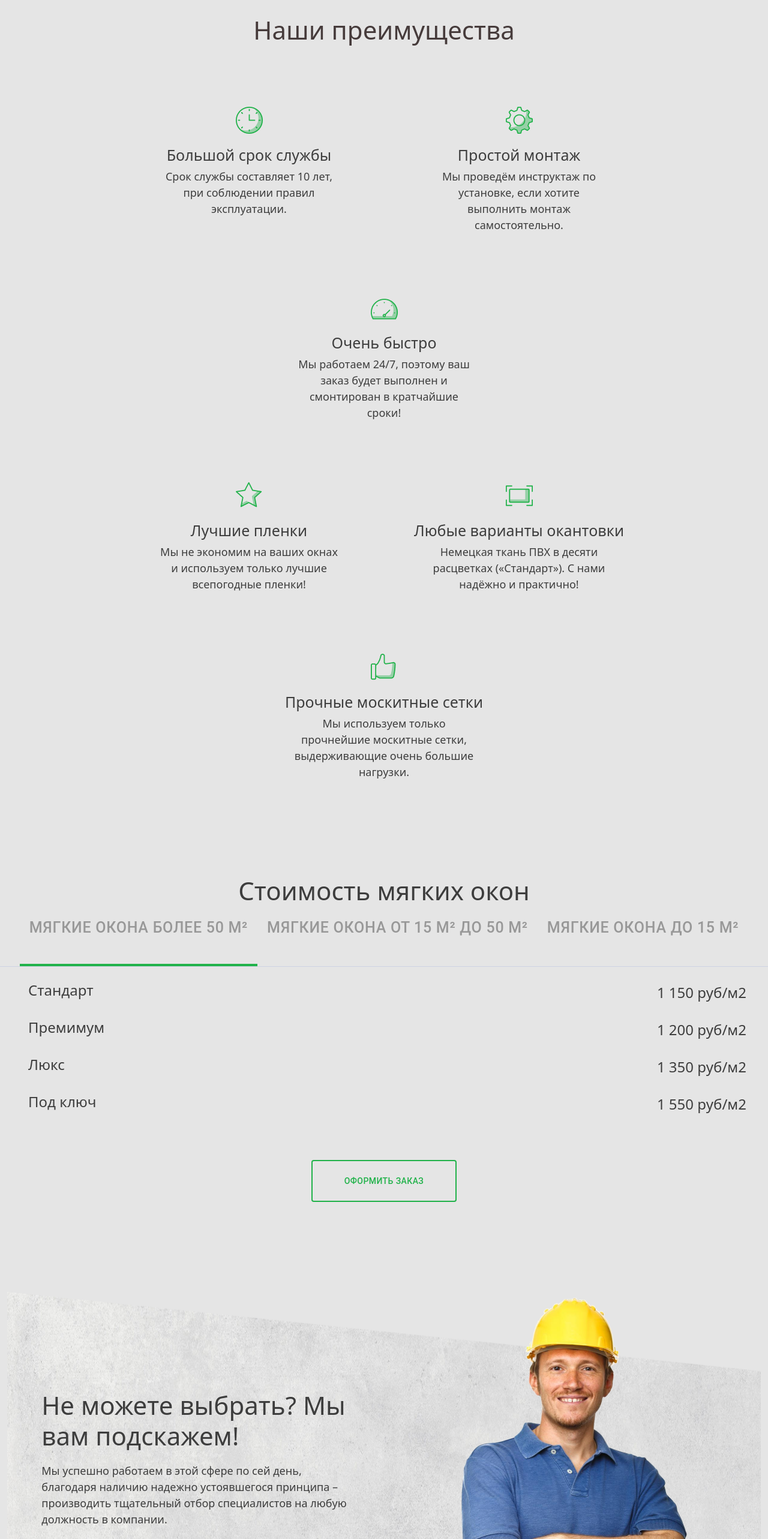
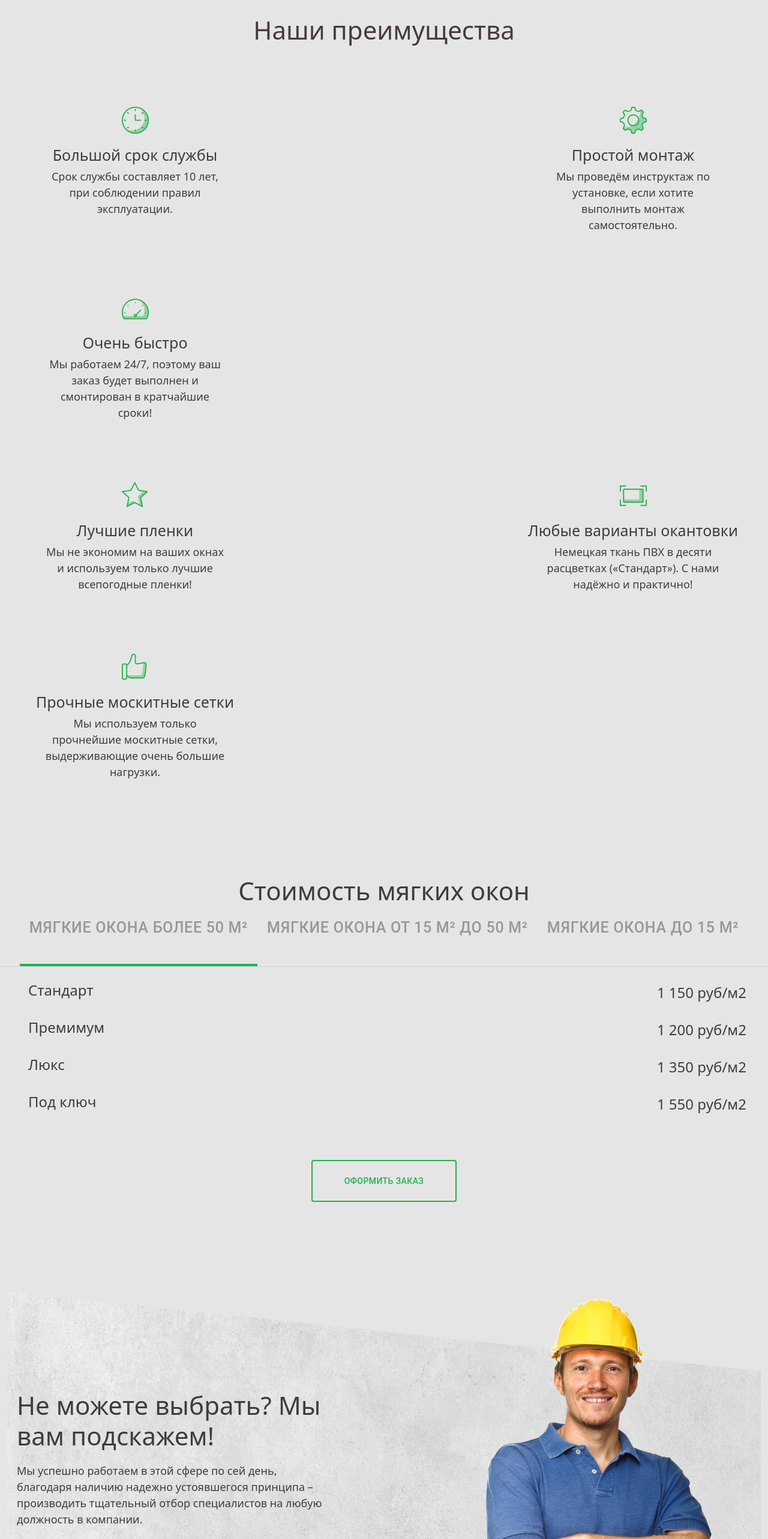
Before and after one commit to RafoBunyatyan/Soft-Windows__Figma, a React (Create React App) app: page / in a window 1280 px wide. Shown: the part 2080-4646 px from the top of the page at 60% size. Built offline with nearby package versions, Linux system fonts and the light colour scheme.

Commit message:
last commit

```diff
--- a/src/components/AdviseYou/Advise_You.js
+++ b/src/components/AdviseYou/Advise_You.js
@@ -11,7 +11,7 @@ function Advise_You() {
 			<Container className='advise_container' style={{ width: '100%', maxWidth: '100%', margin: '100px auto 150px', }}>
 				<Row>
 					<Image src={Rectangle} alt='Rectangle!' className='advise_imgRectangle' style={{ height: '661px', }} />
-					<Col className='advise_section' style={{ maxWidth: '1600px', margin: 'auto', display: 'flex', justifyContent: 'space-around', marginTop: '-654px', }}>
+					<Col className='advise_section' style={{ maxWidth: '1600px', margin: 'auto', display: 'flex', justifyContent: 'space-between', marginTop: '-654px', }}>
 						<Col className="" style={{ marginLeft: '1rem', maxWidth: '512px', display: 'flex', justifyContent: 'center', alignItems: 'flex-start', flexDirection: 'column', }}>
 							<h2 className='advise_title' style={{ fontSize: '42px', marginBottom: '20px', }}>Не можете выбрать? Мы вам подскажем!</h2>
 							<p className='advise_text' style={{ fontSize: '18px', marginBottom: '25px', }}>Мы успешно работаем в этой сфере по сей день, благодаря наличию надежно устоявшегося принципа – производить тщательный отбор специалистов на любую должность в компании.</p>
--- a/src/components/OurAdvantages/Our_Advantages.js
+++ b/src/components/OurAdvantages/Our_Advantages.js
@@ -16,7 +16,7 @@ function Our_Advantages() {
 					<h2 className='article_ourTitle' style={{ fontSize: '42px', color: '#463B3B', display: 'flex', color: 'rgb(70, 59, 59)', alignItems: 'center', flexDirection: 'column', marginBottom: '3.1rem', }}>
 						Наши преимущества
 					</h2>
-					<Col lg={12} className='article_about' style={{ display: 'flex', flexWrap: 'wrap', padding: '0', justifyContent: 'center', }}>
+					<Col lg={12} className='article_about' style={{ display: 'flex', flexWrap: 'wrap', padding: '0', justifyContent: 'space-between', }}>
 						<Col lg={6} className='article_container'>
 							<Image fluid className='' src={Frame} alt='Frame!' style={{ margin: '38px 0px 20px', }} />
 							<h4 className='article_ourSub_Title' style={{ fontSize: '25px', marginBottom: '0.5rem', }}>Большой срок службы</h4>
@@ -33,7 +33,7 @@ function Our_Advantages() {
 							<p className='article_our' style={{ maxWidth: '294px', }}>Мы работаем 24/7, поэтому ваш заказ будет выполнен и смонтирован в кратчайшие сроки!</p>
 						</Col>
 					</Col>
-					<Col lg={12} className='article_about' style={{ display: 'flex', flexWrap: 'wrap', padding: '0', justifyContent: 'center', }}>
+					<Col lg={12} className='article_about' style={{ display: 'flex', flexWrap: 'wrap', padding: '0', justifyContent: 'space-between', }}>
 						<Col lg={6} className='article_container'>
 							<Image fluid src={Frame3} alt='Frame3!' style={{ margin: '38px 0px 20px', }} />
 							<h4 className='article_ourSub_Title' style={{ fontSize: '25px', marginBottom: '0.5rem', }}>Лучшие пленки</h4>
--- a/src/components/OurWork/Our_Work.js
+++ b/src/components/OurWork/Our_Work.js
@@ -30,7 +30,7 @@ function Our_Work() {
 						</Tabs>
 					</Box>
 					<Carousel variant="dark">
-						<Carousel.Item style={{ display: 'flex', justifyContent: 'center', flexWrap: 'wrap', }}>
+						<Carousel.Item style={{ display: 'flex', justifyContent: 'space-around', flexWrap: 'wrap', }}>
 							<Carousel.Caption className='Our_Work_caption' style={{ color: '#5B5B5B', paddingLeft: '2.2rem', }}>
 								<Col>
 									<Image src={Our_Work_0} alt="Our_Work_0!" style={{ width: '100%', }} />
--- a/src/components/PVCCurtains/O_PVC_Curtains.js
+++ b/src/components/PVCCurtains/O_PVC_Curtains.js
@@ -7,7 +7,7 @@ function O_PVC_Curtains() {
 		<>
 			<Container fluid style={{ maxWidth: '1600px', margin: '0 auto 150px', }}>
 				<Row>
-					<Col className='Curtains_about' style={{ display: 'flex', alignItems: 'center', justifyContent: 'center', color: '#5B5B5B', fontSize: '18px', }}>
+					<Col className='Curtains_about' style={{ display: 'flex', alignItems: 'center', justifyContent: 'space-around', color: '#5B5B5B', fontSize: '18px', }}>
 						<Col className='Curtains_content' style={{ maxWidth: '645px', }}>
 							<p>Мягкие окна или как еще их называют Гибкие окна а также Жидкие окна, производятся из поливинилхлоридной пленки, совмещенной при помощи термосварки с тентовой ПВХ окантовкой,  которая обладает плотной структурой и отличными техническими характеристиками.</p>
 							<p>Они прекрасно заменяют остекление, для устройства прозрачного ограждения различных помещений: веранды, мансарды, беседки, террасы.</p>
```
Also changed, not shown: src/components/Reviews/Reviews.js (+1 -1 lines).
